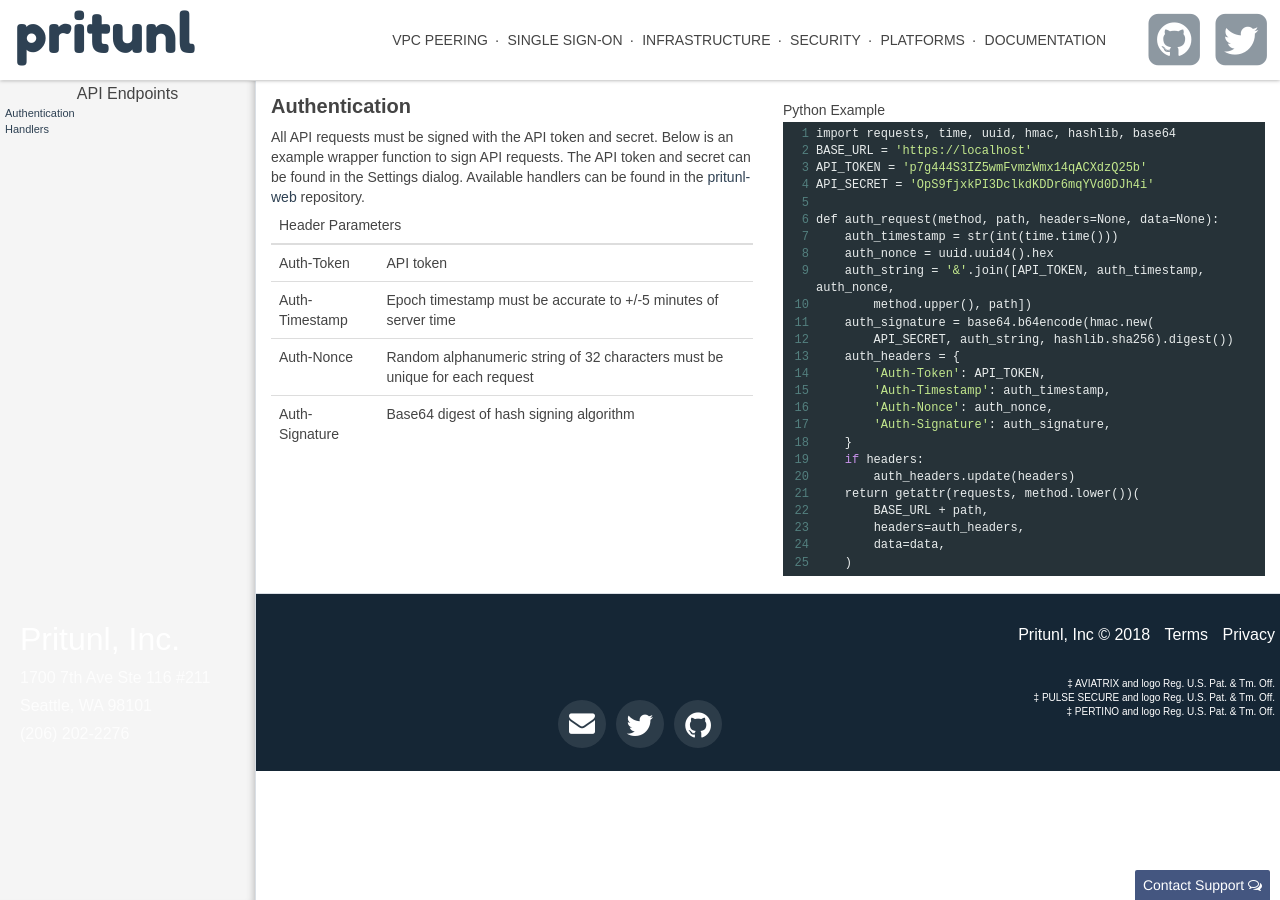
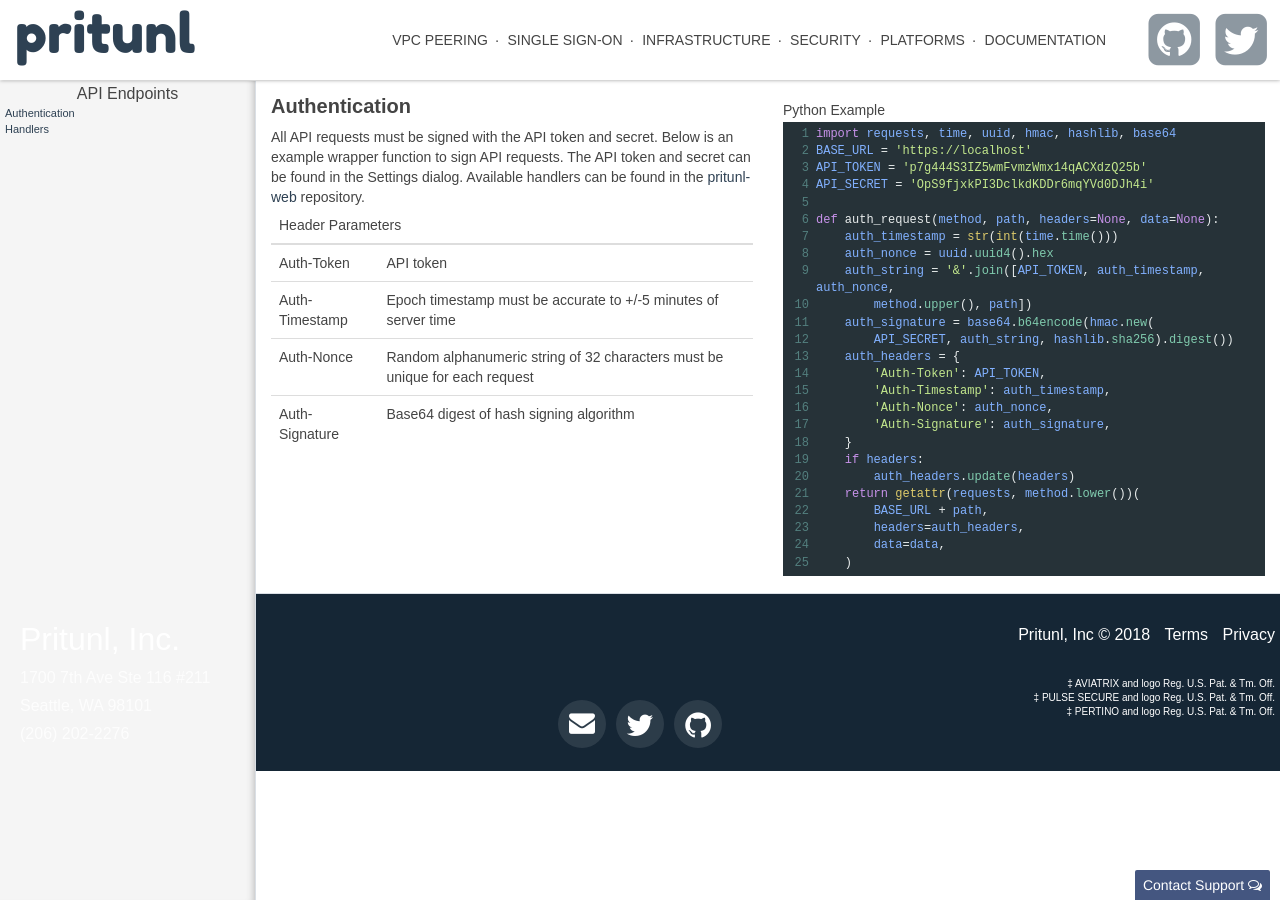
Before and after one commit to pritunl/pritunl.github.io, a Jekyll site: the page built from api.html, in a window 1280 px wide. Built offline with Jekyll 4.4.1, drawn with Linux system fonts in a browser that asks for light colours; nearby versions of some CDN libraries; some web fonts are replaced; some of the changed lines change nothing that is shown.

Commit message:
Add python codemirror mode

```diff
--- a/_layouts/default.html
+++ b/_layouts/default.html
@@ -138,6 +138,7 @@
   <script src="https://js.stripe.com/v2/"></script>
   <script src="js/codemirror.js"></script>
   <script src="js/shell.js"></script>
+  <script src="js/python.js"></script>
   <script src="js/main.js"></script>
   <script>
     (function(i,s,o,g,r,a,m){i['GoogleAnalyticsObject']=r;i[r]=i[r]||function(){
--- a/js/main.js
+++ b/js/main.js
@@ -116,7 +116,7 @@
   var loaded = ['server-archlinux', 'client-archlinux'];
   $('.editor.python').each(function(index, element) {
     CodeMirror.fromTextArea(element, {
-      mode: 'shell',
+      mode: 'python',
       theme: 'material',
       lineNumbers: true,
       lineWrapping: true,
--- /dev/null
+++ b/js/python.js
@@ -0,0 +1,334 @@
+// CodeMirror, copyright (c) by Marijn Haverbeke and others
+// Distributed under an MIT license: http://codemirror.net/LICENSE
+
+(function(mod) {
+  if (typeof exports == "object" && typeof module == "object") // CommonJS
+    mod(require("../../lib/codemirror"));
+  else if (typeof define == "function" && define.amd) // AMD
+    define(["../../lib/codemirror"], mod);
+  else // Plain browser env
+    mod(CodeMirror);
+})(function(CodeMirror) {
+  "use strict";
+
+  function wordRegexp(words) {
+    return new RegExp("^((" + words.join(")|(") + "))\\b");
+  }
+
+  var wordOperators = wordRegexp(["and", "or", "not", "is"]);
+  var commonKeywords = ["as", "assert", "break", "class", "continue",
+                        "def", "del", "elif", "else", "except", "finally",
+                        "for", "from", "global", "if", "import",
+                        "lambda", "pass", "raise", "return",
+                        "try", "while", "with", "yield", "in"];
+  var commonBuiltins = ["abs", "all", "any", "bin", "bool", "bytearray", "callable", "chr",
+                        "classmethod", "compile", "complex", "delattr", "dict", "dir", "divmod",
+                        "enumerate", "eval", "filter", "float", "format", "frozenset",
+                        "getattr", "globals", "hasattr", "hash", "help", "hex", "id",
+                        "input", "int", "isinstance", "issubclass", "iter", "len",
+                        "list", "locals", "map", "max", "memoryview", "min", "next",
+                        "object", "oct", "open", "ord", "pow", "property", "range",
+                        "repr", "reversed", "round", "set", "setattr", "slice",
+                        "sorted", "staticmethod", "str", "sum", "super", "tuple",
+                        "type", "vars", "zip", "__import__", "NotImplemented",
+                        "Ellipsis", "__debug__"];
+  CodeMirror.registerHelper("hintWords", "python", commonKeywords.concat(commonBuiltins));
+
+  function top(state) {
+    return state.scopes[state.scopes.length - 1];
+  }
+
+  CodeMirror.defineMode("python", function(conf, parserConf) {
+    var ERRORCLASS = "error";
+
+    var delimiters = parserConf.delimiters || parserConf.singleDelimiters || /^[\(\)\[\]\{\}@,:`=;\.]/;
+    //               (Backwards-compatiblity with old, cumbersome config system)
+    var operators = [parserConf.singleOperators, parserConf.doubleOperators, parserConf.doubleDelimiters, parserConf.tripleDelimiters,
+                     parserConf.operators || /^([-+*/%\/&|^]=?|[<>=]+|\/\/=?|\*\*=?|!=|[~!@])/]
+    for (var i = 0; i < operators.length; i++) if (!operators[i]) operators.splice(i--, 1)
+
+    var hangingIndent = parserConf.hangingIndent || conf.indentUnit;
+
+    var myKeywords = commonKeywords, myBuiltins = commonBuiltins;
+    if (parserConf.extra_keywords != undefined)
+      myKeywords = myKeywords.concat(parserConf.extra_keywords);
+
+    if (parserConf.extra_builtins != undefined)
+      myBuiltins = myBuiltins.concat(parserConf.extra_builtins);
+
+    var py3 = !(parserConf.version && Number(parserConf.version) < 3)
+    if (py3) {
+      // since http://legacy.python.org/dev/peps/pep-0465/ @ is also an operator
+      var identifiers = parserConf.identifiers|| /^[_A-Za-z\u00A1-\uFFFF][_A-Za-z0-9\u00A1-\uFFFF]*/;
+      myKeywords = myKeywords.concat(["nonlocal", "False", "True", "None", "async", "await"]);
+      myBuiltins = myBuiltins.concat(["ascii", "bytes", "exec", "print"]);
+      var stringPrefixes = new RegExp("^(([rbuf]|(br))?('{3}|\"{3}|['\"]))", "i");
+    } else {
+      var identifiers = parserConf.identifiers|| /^[_A-Za-z][_A-Za-z0-9]*/;
+      myKeywords = myKeywords.concat(["exec", "print"]);
+      myBuiltins = myBuiltins.concat(["apply", "basestring", "buffer", "cmp", "coerce", "execfile",
+                                      "file", "intern", "long", "raw_input", "reduce", "reload",
+                                      "unichr", "unicode", "xrange", "False", "True", "None"]);
+      var stringPrefixes = new RegExp("^(([rubf]|(ur)|(br))?('{3}|\"{3}|['\"]))", "i");
+    }
+    var keywords = wordRegexp(myKeywords);
+    var builtins = wordRegexp(myBuiltins);
+
+    // tokenizers
+    function tokenBase(stream, state) {
+      if (stream.sol()) state.indent = stream.indentation()
+      // Handle scope changes
+      if (stream.sol() && top(state).type == "py") {
+        var scopeOffset = top(state).offset;
+        if (stream.eatSpace()) {
+          var lineOffset = stream.indentation();
+          if (lineOffset > scopeOffset)
+            pushPyScope(state);
+          else if (lineOffset < scopeOffset && dedent(stream, state) && stream.peek() != "#")
+            state.errorToken = true;
+          return null;
+        } else {
+          var style = tokenBaseInner(stream, state);
+          if (scopeOffset > 0 && dedent(stream, state))
+            style += " " + ERRORCLASS;
+          return style;
+        }
+      }
+      return tokenBaseInner(stream, state);
+    }
+
+    function tokenBaseInner(stream, state) {
+      if (stream.eatSpace()) return null;
+
+      var ch = stream.peek();
+
+      // Handle Comments
+      if (ch == "#") {
+        stream.skipToEnd();
+        return "comment";
+      }
+
+      // Handle Number Literals
+      if (stream.match(/^[0-9\.]/, false)) {
+        var floatLiteral = false;
+        // Floats
+        if (stream.match(/^[\d_]*\.\d+(e[\+\-]?\d+)?/i)) { floatLiteral = true; }
+        if (stream.match(/^[\d_]+\.\d*/)) { floatLiteral = true; }
+        if (stream.match(/^\.\d+/)) { floatLiteral = true; }
+        if (floatLiteral) {
+          // Float literals may be "imaginary"
+          stream.eat(/J/i);
+          return "number";
+        }
+        // Integers
+        var intLiteral = false;
+        // Hex
+        if (stream.match(/^0x[0-9a-f_]+/i)) intLiteral = true;
+        // Binary
+        if (stream.match(/^0b[01_]+/i)) intLiteral = true;
+        // Octal
+        if (stream.match(/^0o[0-7_]+/i)) intLiteral = true;
+        // Decimal
+        if (stream.match(/^[1-9][\d_]*(e[\+\-]?[\d_]+)?/)) {
+          // Decimal literals may be "imaginary"
+          stream.eat(/J/i);
+          // TODO - Can you have imaginary longs?
+          intLiteral = true;
+        }
+        // Zero by itself with no other piece of number.
+        if (stream.match(/^0(?![\dx])/i)) intLiteral = true;
+        if (intLiteral) {
+          // Integer literals may be "long"
+          stream.eat(/L/i);
+          return "number";
+        }
+      }
+
+      // Handle Strings
+      if (stream.match(stringPrefixes)) {
+        state.tokenize = tokenStringFactory(stream.current());
+        return state.tokenize(stream, state);
+      }
+
+      for (var i = 0; i < operators.length; i++)
+        if (stream.match(operators[i])) return "operator"
+
+      if (stream.match(delimiters)) return "punctuation";
+
+      if (state.lastToken == "." && stream.match(identifiers))
+        return "property";
+
+      if (stream.match(keywords) || stream.match(wordOperators))
+        return "keyword";
+
+      if (stream.match(builtins))
+        return "builtin";
+
+      if (stream.match(/^(self|cls)\b/))
+        return "variable-2";
+
+      if (stream.match(identifiers)) {
+        if (state.lastToken == "def" || state.lastToken == "class")
+          return "def";
+        return "variable";
+      }
+
+      // Handle non-detected items
+      stream.next();
+      return ERRORCLASS;
+    }
+
+    function tokenStringFactory(delimiter) {
+      while ("rubf".indexOf(delimiter.charAt(0).toLowerCase()) >= 0)
+        delimiter = delimiter.substr(1);
+
+      var singleline = delimiter.length == 1;
+      var OUTCLASS = "string";
+
+      function tokenString(stream, state) {
+        while (!stream.eol()) {
+          stream.eatWhile(/[^'"\\]/);
+          if (stream.eat("\\")) {
+            stream.next();
+            if (singleline && stream.eol())
+              return OUTCLASS;
+          } else if (stream.match(delimiter)) {
+            state.tokenize = tokenBase;
+            return OUTCLASS;
+          } else {
+            stream.eat(/['"]/);
+          }
+        }
+        if (singleline) {
+          if (parserConf.singleLineStringErrors)
+            return ERRORCLASS;
+          else
+            state.tokenize = tokenBase;
+        }
+        return OUTCLASS;
+      }
+      tokenString.isString = true;
+      return tokenString;
+    }
+
+    function pushPyScope(state) {
+      while (top(state).type != "py") state.scopes.pop()
+      state.scopes.push({offset: top(state).offset + conf.indentUnit,
+                         type: "py",
+                         align: null})
+    }
+
+    function pushBracketScope(stream, state, type) {
+      var align = stream.match(/^([\s\[\{\(]|#.*)*$/, false) ? null : stream.column() + 1
+      state.scopes.push({offset: state.indent + hangingIndent,
+                         type: type,
+                         align: align})
+    }
+
+    function dedent(stream, state) {
+      var indented = stream.indentation();
+      while (state.scopes.length > 1 && top(state).offset > indented) {
+        if (top(state).type != "py") return true;
+        state.scopes.pop();
+      }
+      return top(state).offset != indented;
+    }
+
+    function tokenLexer(stream, state) {
+      if (stream.sol()) state.beginningOfLine = true;
+
+      var style = state.tokenize(stream, state);
+      var current = stream.current();
+
+      // Handle decorators
+      if (state.beginningOfLine && current == "@")
+        return stream.match(identifiers, false) ? "meta" : py3 ? "operator" : ERRORCLASS;
+
+      if (/\S/.test(current)) state.beginningOfLine = false;
+
+      if ((style == "variable" || style == "builtin")
+          && state.lastToken == "meta")
+        style = "meta";
+
+      // Handle scope changes.
+      if (current == "pass" || current == "return")
+        state.dedent += 1;
+
+      if (current == "lambda") state.lambda = true;
+      if (current == ":" && !state.lambda && top(state).type == "py")
+        pushPyScope(state);
+
+      var delimiter_index = current.length == 1 ? "[({".indexOf(current) : -1;
+      if (delimiter_index != -1)
+        pushBracketScope(stream, state, "])}".slice(delimiter_index, delimiter_index+1));
+
+      delimiter_index = "])}".indexOf(current);
+      if (delimiter_index != -1) {
+        if (top(state).type == current) state.indent = state.scopes.pop().offset - hangingIndent
+        else return ERRORCLASS;
+      }
+      if (state.dedent > 0 && stream.eol() && top(state).type == "py") {
+        if (state.scopes.length > 1) state.scopes.pop();
+        state.dedent -= 1;
+      }
+
+      return style;
+    }
+
+    var external = {
+      startState: function(basecolumn) {
+        return {
+          tokenize: tokenBase,
+          scopes: [{offset: basecolumn || 0, type: "py", align: null}],
+          indent: basecolumn || 0,
+          lastToken: null,
+          lambda: false,
+          dedent: 0
+        };
+      },
+
+      token: function(stream, state) {
+        var addErr = state.errorToken;
+        if (addErr) state.errorToken = false;
+        var style = tokenLexer(stream, state);
+
+        if (style && style != "comment")
+          state.lastToken = (style == "keyword" || style == "punctuation") ? stream.current() : style;
+        if (style == "punctuation") style = null;
+
+        if (stream.eol() && state.lambda)
+          state.lambda = false;
+        return addErr ? style + " " + ERRORCLASS : style;
+      },
+
+      indent: function(state, textAfter) {
+        if (state.tokenize != tokenBase)
+          return state.tokenize.isString ? CodeMirror.Pass : 0;
+
+        var scope = top(state), closing = scope.type == textAfter.charAt(0)
+        if (scope.align != null)
+          return scope.align - (closing ? 1 : 0)
+        else
+          return scope.offset - (closing ? hangingIndent : 0)
+      },
+
+      electricInput: /^\s*[\}\]\)]$/,
+      closeBrackets: {triples: "'\""},
+      lineComment: "#",
+      fold: "indent"
+    };
+    return external;
+  });
+
+  CodeMirror.defineMIME("text/x-python", "python");
+
+  var words = function(str) { return str.split(" "); };
+
+  CodeMirror.defineMIME("text/x-cython", {
+    name: "python",
+    extra_keywords: words("by cdef cimport cpdef ctypedef enum except "+
+                          "extern gil include nogil property public "+
+                          "readonly struct union DEF IF ELIF ELSE")
+  });
+
+});
```
